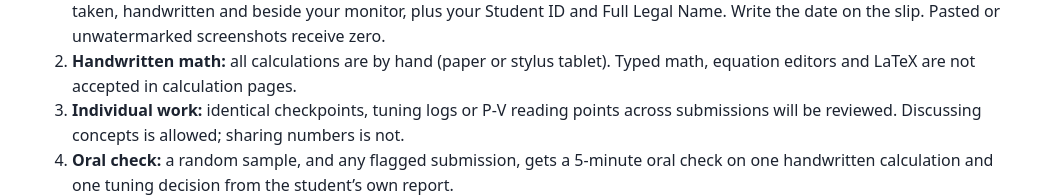
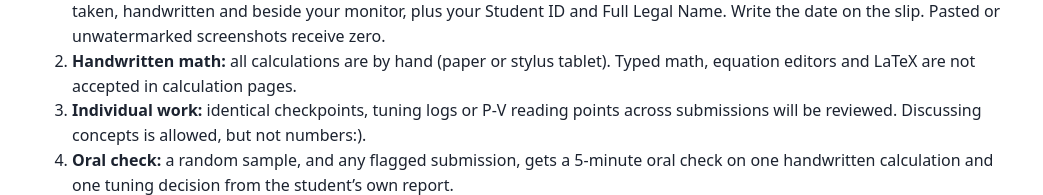
Before and after one commit to AehrLucy/EM-1101, a plain HTML site: page ice.html in a window 1280 px wide. Shown: the part 4743-4938 px from the top of the page, without its empty margins (118-1161 px from the left). Drawn offline with Linux system fonts and the light colour scheme.

Commit message:
Update ice.html

```diff
--- a/ice.html
+++ b/ice.html
@@ -142,7 +142,7 @@ button{font:inherit;padding:6px 14px;border:0;border-radius:4px;background:var(-
 <ol>
 <li><b>Daily code:</b> a verification code is posted on Canvas each day at 8:00 AM. Every screenshot shows the code for the day it was taken, handwritten and beside your monitor, plus your Student ID and Full Legal Name. Write the date on the slip. Pasted or unwatermarked screenshots receive zero.</li>
 <li><b>Handwritten math:</b> all calculations are by hand (paper or stylus tablet). Typed math, equation editors and LaTeX are not accepted in calculation pages.</li>
-<li><b>Individual work:</b> identical checkpoints, tuning logs or P-V reading points across submissions will be reviewed. Discussing concepts is allowed; sharing numbers is not.</li>
+<li><b>Individual work:</b> identical checkpoints, tuning logs or P-V reading points across submissions will be reviewed. Discussing concepts is allowed, but not numbers:).</li>
 <li><b>Oral check:</b> a random sample, and any flagged submission, gets a 5-minute oral check on one handwritten calculation and one tuning decision from the student&rsquo;s own report.</li>
 <li><b>Citations:</b> specifications without a citation (title, page or table, year) lose credit.</li>
 </ol>
```
